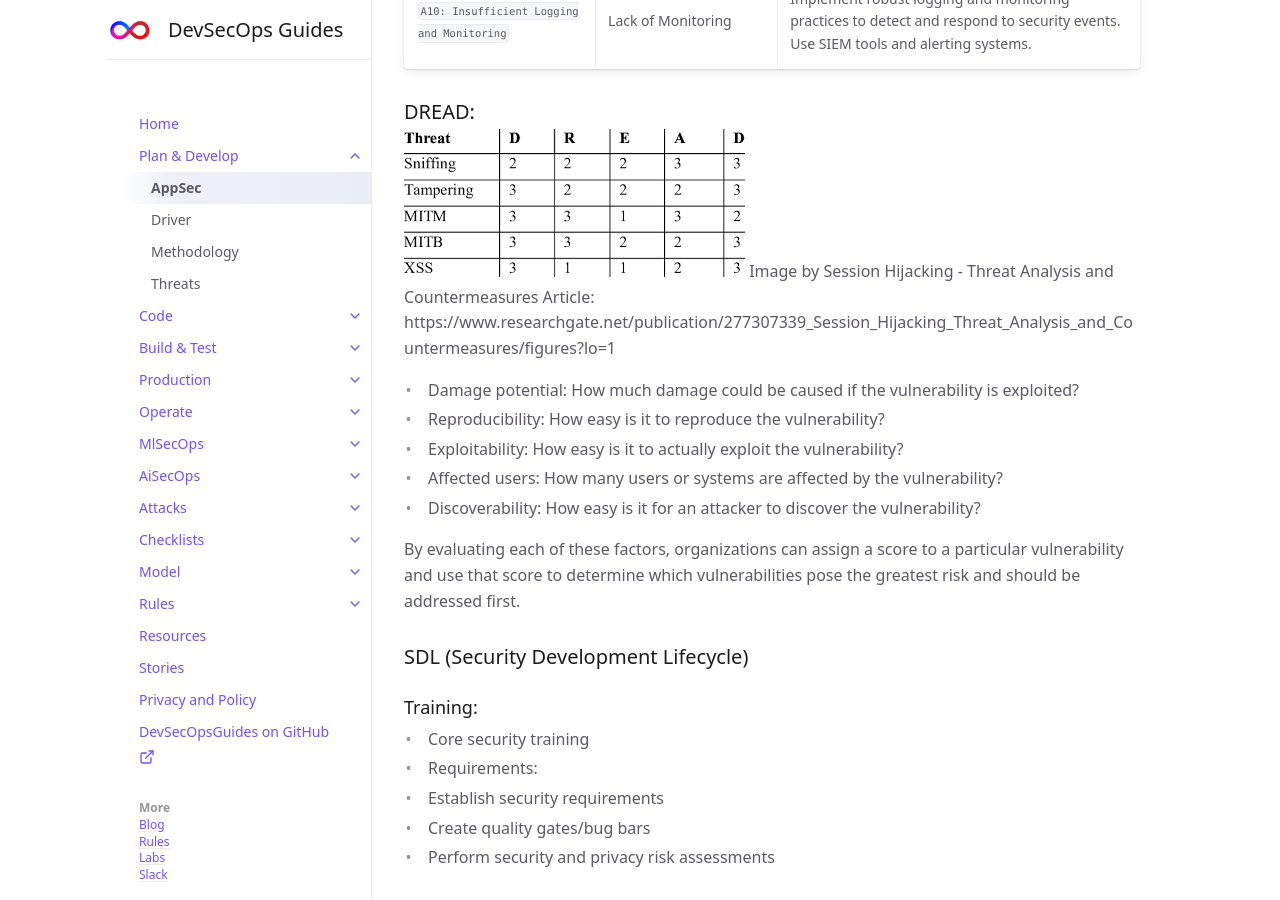
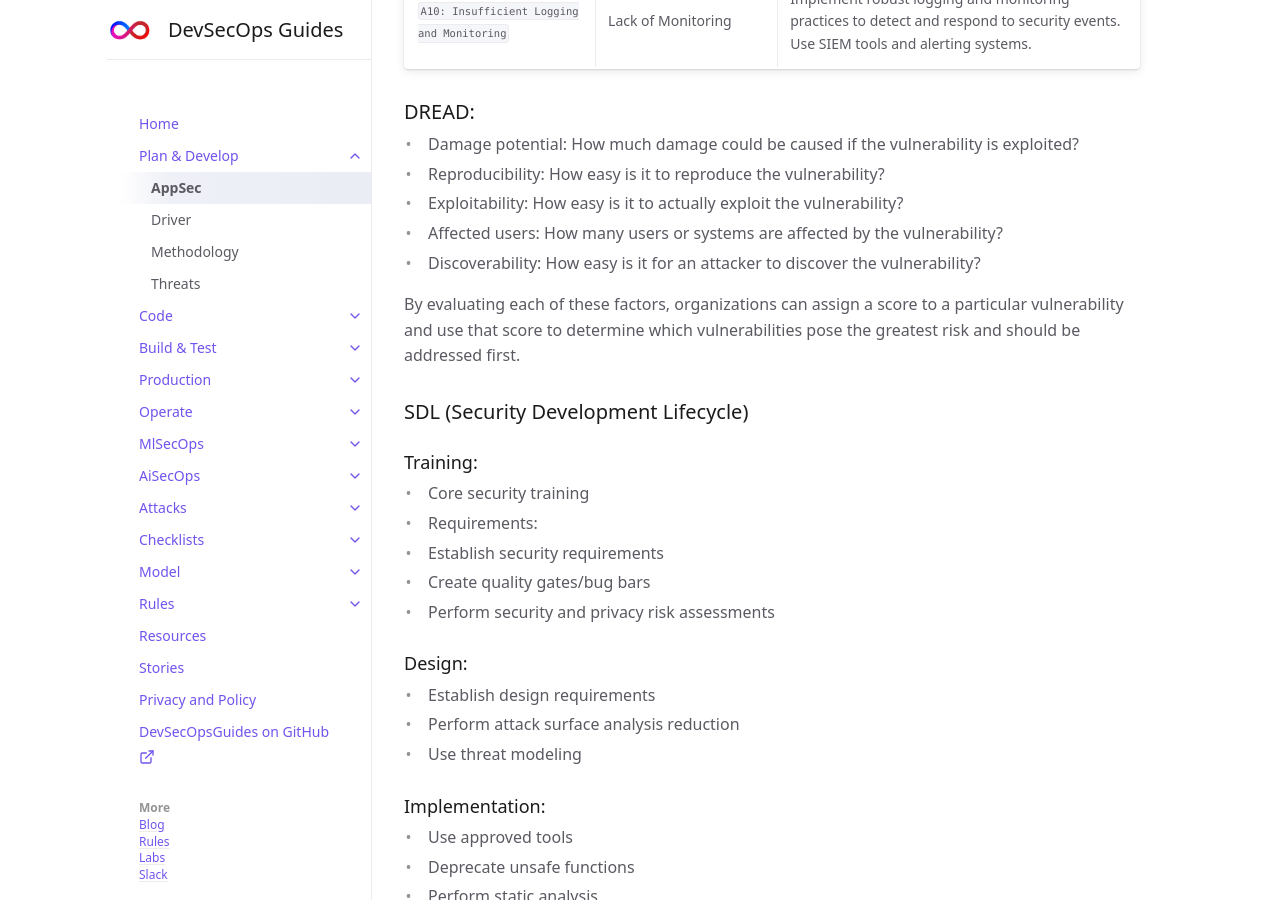
Before and after one commit to devsecopsguides/devsecopsguides.github.io, a Jekyll site: the page built from docs/plan-develop/appsec.md, in a window 1280 px wide and 900 px high, scrolled down 2727 px. Built offline with Jekyll 4.4.1, drawn with Linux system fonts in a browser that asks for light colours.

Commit message:
Update appsec.md

```diff
--- a/docs/plan-develop/appsec.md
+++ b/docs/plan-develop/appsec.md
@@ -60,9 +60,6 @@ Cheatsheet with rules/policies for preventing OWASP Top 10 vulnerabilities
 
 
 ## DREAD:
-
-![dread](../../../assets/images/dread.png)
-Image by Session Hijacking - Threat Analysis and Countermeasures Article: https://www.researchgate.net/publication/277307339_Session_Hijacking_Threat_Analysis_and_Countermeasures/figures?lo=1
 
 
 * Damage potential: How much damage could be caused if the vulnerability is exploited?
```
